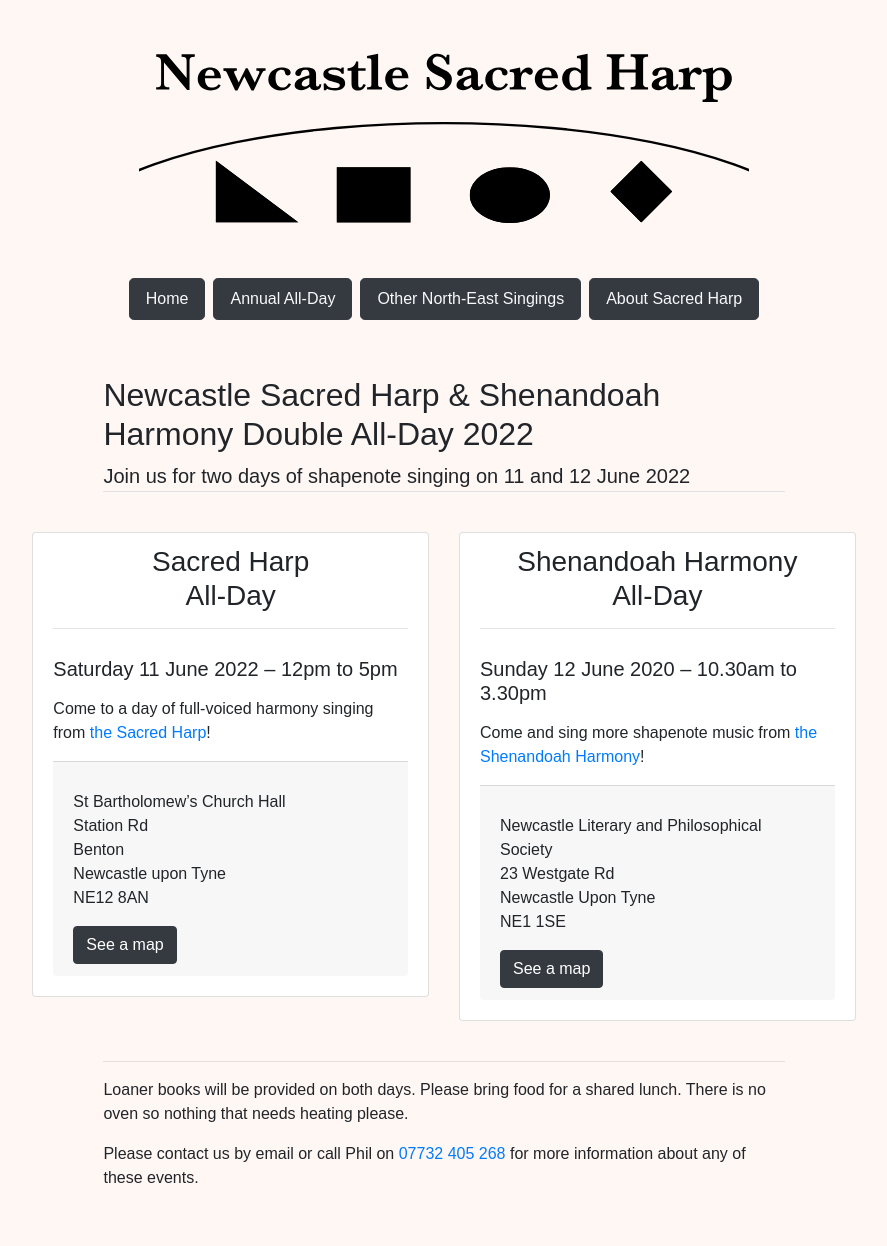
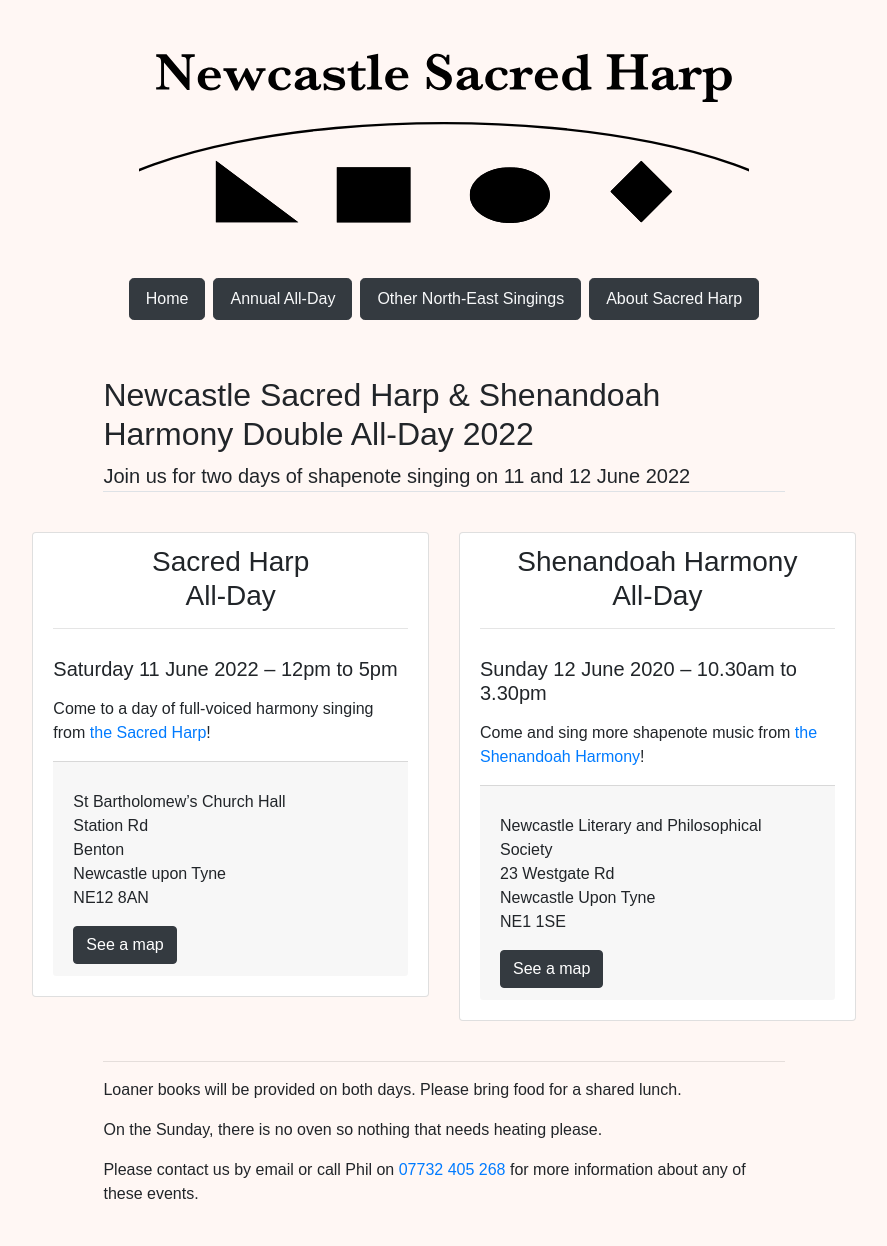
Before and after one commit to newcastle-shapenote/newcastle-shapenote-website, a Jekyll site: the page built from all-day.md, in a window 1280 px wide. Shown: the whole page, without its empty margins (196-1083 px from the left). Built offline with Jekyll 4.4.1, drawn with Linux system fonts in a browser that asks for light colours; some web fonts are replaced; a script that is not in the unit is left out.

Commit message:
Update all-day.md

```diff
--- a/all-day.md
+++ b/all-day.md
@@ -31,7 +31,9 @@ singings:
       Newcastle Upon Tyne
       NE1 1SE
 ---
-Loaner books will be provided on both days. Please bring food for a shared lunch. There is no oven so nothing that needs heating please.
+Loaner books will be provided on both days. Please bring food for a shared lunch.
+
+On the Sunday, there is no oven so nothing that needs heating please.
 
 <!-- If you are interested in attending these singings and would like to stay with a singer overnight at any point in the weekend, [please email newcastlesacredharp@gmail.com](mailto:newcastlesacredharp@gmail.com) with which night(s) and how many people and if there are any things to take into consideration.
 
```
